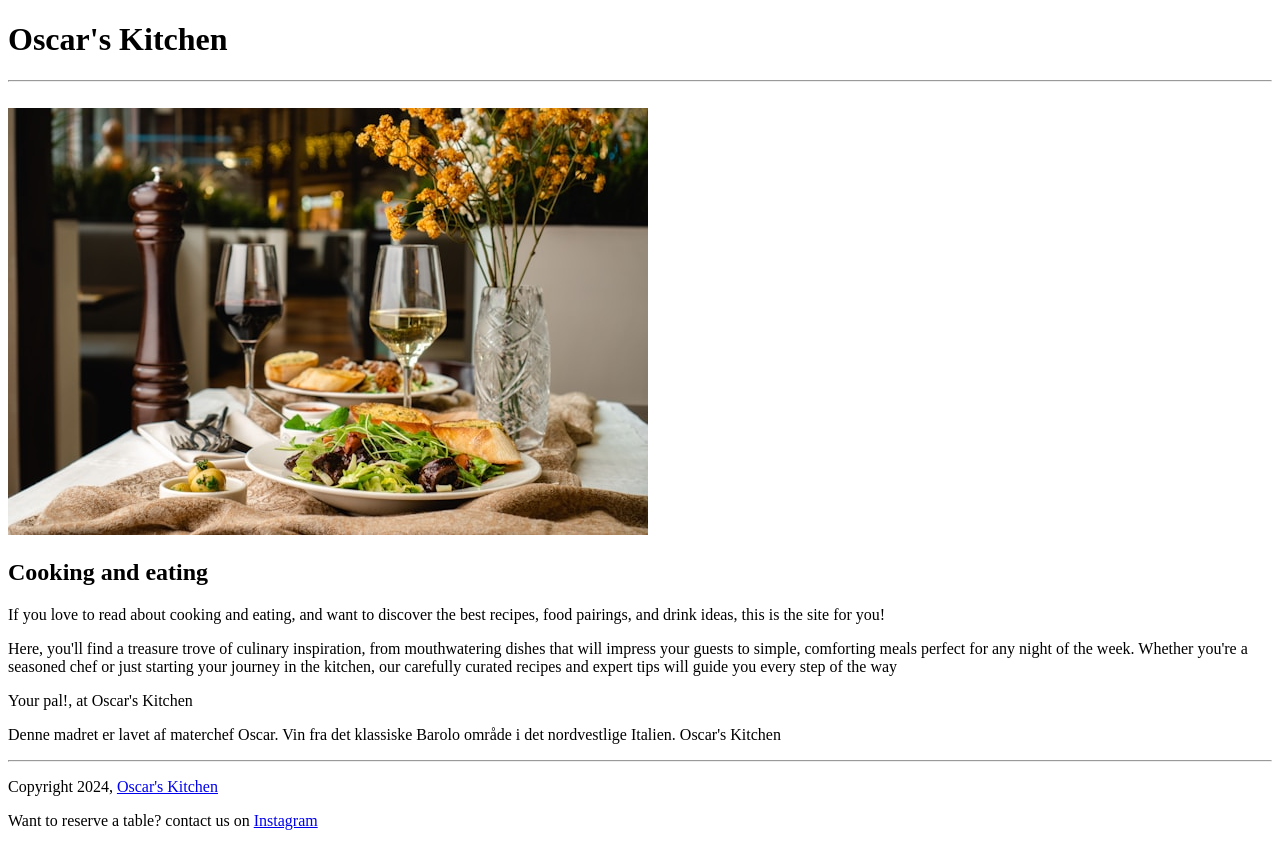
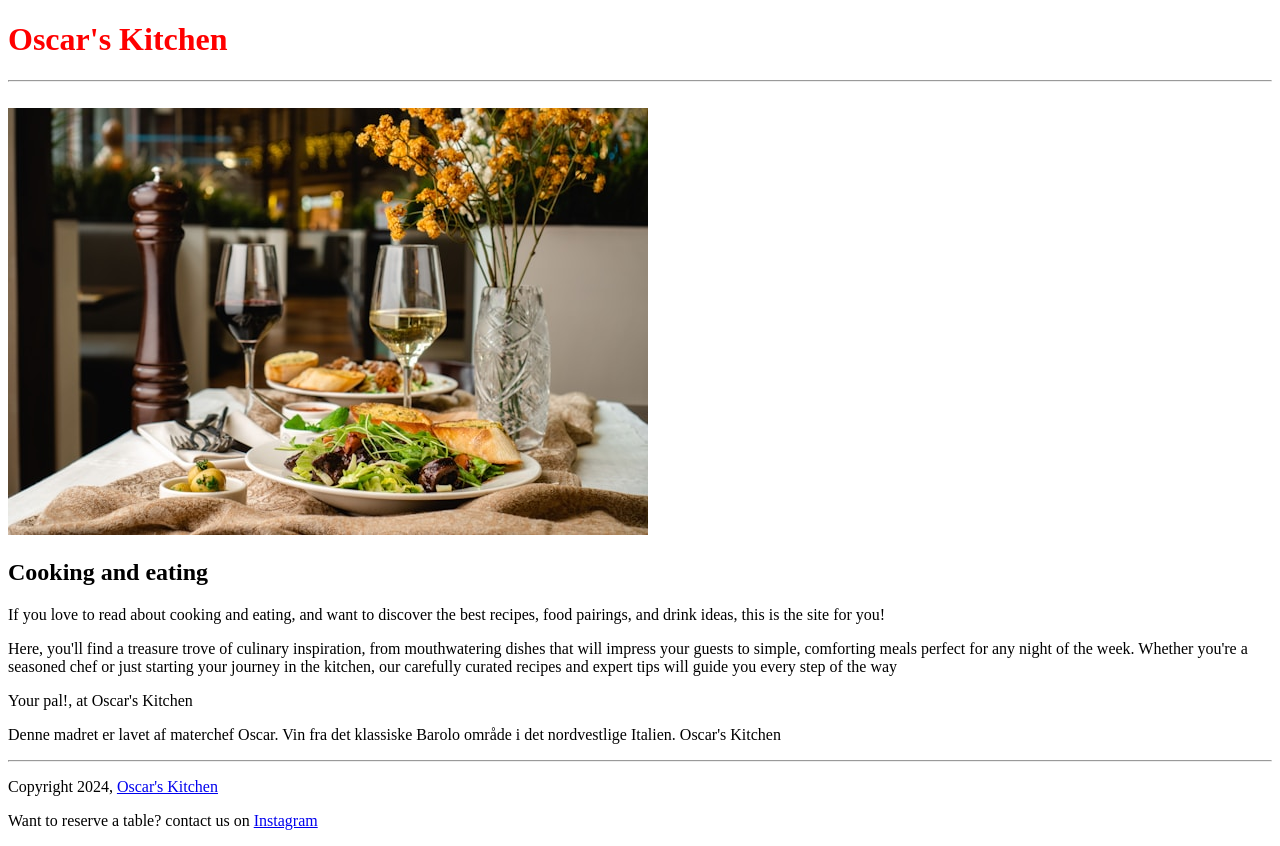
Before and after one commit to oscarwinther-owl/jens-kitchen-ch02-ex, a plain HTML site: page index.html in a window 1280 px wide. Drawn offline with Linux system fonts and the light colour scheme.

Commit message:
Color change

```diff
--- a/index.html
+++ b/index.html
@@ -9,7 +9,7 @@
 <body>
 
 <header>
-    <h1>Oscar's Kitchen</h1>
+    <h1> <span style="color: red;">Oscar's Kitchen</span></h1>
     <hr>
     <br>
     <img src="img/foods.jpg" alt="cooking and eating">
@@ -23,7 +23,7 @@
             </p>
         <p>Here, you'll find a treasure trove of culinary inspiration, from mouthwatering dishes that will impress your guests to simple,
             comforting meals perfect for any night of the week. Whether you're a seasoned chef or just starting your journey in the kitchen,
-            our carefully curated recipes and expert tips will guide you every step of the way</p>
+            our carefully curated recipes and expert tips will guide you every step of the way </p>
         </article>
         <article class="content second-article">
             <p>Your pal!, at <span class="brand-name">Oscar's Kitchen</span></p>
```
